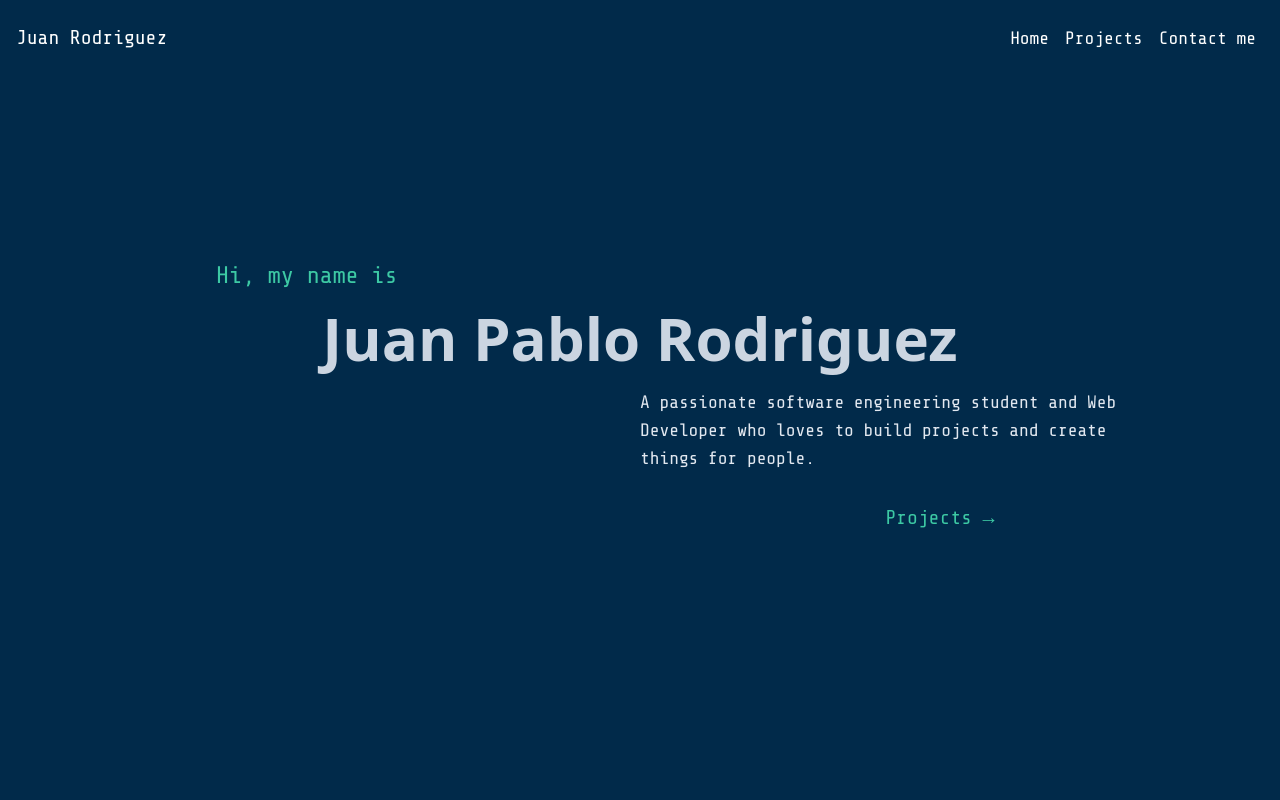
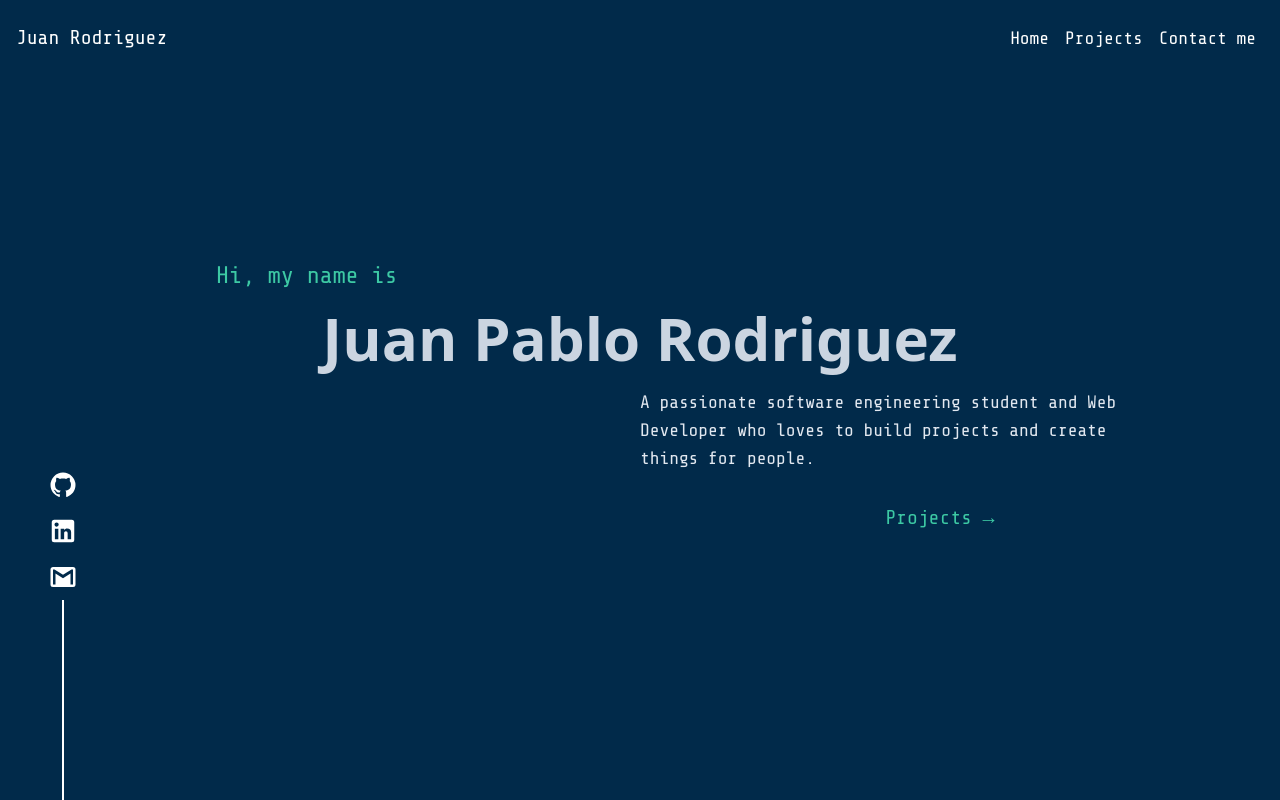
Before and after one commit to Rodriguez-Jp/portfolio, a React (Vite) app: page / in a window 1280 px wide. Shown: the top 800 px of the page. Built offline with nearby package versions, Linux system fonts and the light colour scheme.

Commit message:
Added the side navbar for social media

```diff
--- a/src/App.jsx
+++ b/src/App.jsx
@@ -1,4 +1,5 @@
 import Header from "./components/Header";
+import NavigationAside from "./components/NavigationAside";
 import Presentation from "./components/Presentation";
 
 function App() {
@@ -6,6 +7,7 @@
     <div className="w-full h-full">
       <Header />
       <Presentation />
+      <NavigationAside />
     </div>
   );
 }
--- /dev/null
+++ b/src/components/NavigationAside.jsx
@@ -0,0 +1,74 @@
+import { motion } from "framer-motion";
+
+export default function NavigationAside() {
+  return (
+    <motion.div
+      className="fixed bottom-0 left-10 hidden md:block"
+      animate={{ y: [1200, 0] }}
+      transition={{ duration: 0.5, delay: 2 }}
+    >
+      <ul className="flex flex-col p-0 items-center after:content-[''] after:w-[1.5px] after:block after:h-[200px] after:bg-white">
+        <li className="p-2 hover:scale-110 hover:opacity-90 transition-transform duration-150">
+          {/*Github icon  */}
+          <a
+            href="https://github.com/Rodriguez-Jp"
+            target="_blank"
+            rel="noopener noreferrer"
+          >
+            <svg
+              width="30"
+              height="30"
+              viewBox="0 0 24 24"
+              xmlns="http://www.w3.org/2000/svg"
+            >
+              <path
+                fill="#fff"
+                d="M12 2A10 10 0 0 0 2 12c0 4.42 2.87 8.17 6.84 9.5c.5.08.66-.23.66-.5v-1.69c-2.77.6-3.36-1.34-3.36-1.34c-.46-1.16-1.11-1.47-1.11-1.47c-.91-.62.07-.6.07-.6c1 .07 1.53 1.03 1.53 1.03c.87 1.52 2.34 1.07 2.91.83c.09-.65.35-1.09.63-1.34c-2.22-.25-4.55-1.11-4.55-4.92c0-1.11.38-2 1.03-2.71c-.1-.25-.45-1.29.1-2.64c0 0 .84-.27 2.75 1.02c.79-.22 1.65-.33 2.5-.33c.85 0 1.71.11 2.5.33c1.91-1.29 2.75-1.02 2.75-1.02c.55 1.35.2 2.39.1 2.64c.65.71 1.03 1.6 1.03 2.71c0 3.82-2.34 4.66-4.57 4.91c.36.31.69.92.69 1.85V21c0 .27.16.59.67.5C19.14 20.16 22 16.42 22 12A10 10 0 0 0 12 2Z"
+              />
+            </svg>
+          </a>
+        </li>
+        <li className="p-2 hover:scale-110 hover:opacity-90 transition-transform duration-150">
+          {/* LinkedIn icon */}
+          <a
+            href="https://www.linkedin.com/in/juan-pablo-rodriguez-53b5a41b4/"
+            target="_blank"
+            rel="noopener noreferrer"
+          >
+            <svg
+              width="30"
+              height="30"
+              viewBox="0 0 24 24"
+              xmlns="http://www.w3.org/2000/svg"
+            >
+              <path
+                fill="#fff"
+                d="M19 3a2 2 0 0 1 2 2v14a2 2 0 0 1-2 2H5a2 2 0 0 1-2-2V5a2 2 0 0 1 2-2h14m-.5 15.5v-5.3a3.26 3.26 0 0 0-3.26-3.26c-.85 0-1.84.52-2.32 1.3v-1.11h-2.79v8.37h2.79v-4.93c0-.77.62-1.4 1.39-1.4a1.4 1.4 0 0 1 1.4 1.4v4.93h2.79M6.88 8.56a1.68 1.68 0 0 0 1.68-1.68c0-.93-.75-1.69-1.68-1.69a1.69 1.69 0 0 0-1.69 1.69c0 .93.76 1.68 1.69 1.68m1.39 9.94v-8.37H5.5v8.37h2.77Z"
+              />
+            </svg>
+          </a>
+        </li>
+        <li className="p-2 hover:scale-110 hover:opacity-90 transition-transform duration-150">
+          {/* Gmail icon */}
+          <a
+            href="mailto:juanrdrz16@gmail.com"
+            target="_blank"
+            rel="noopener noreferrer"
+          >
+            <svg
+              width="30"
+              height="30"
+              viewBox="0 0 24 24"
+              xmlns="http://www.w3.org/2000/svg"
+            >
+              <path
+                fill="#fff"
+                d="M20 18h-2V9.25L12 13L6 9.25V18H4V6h1.2l6.8 4.25L18.8 6H20m0-2H4c-1.11 0-2 .89-2 2v12a2 2 0 0 0 2 2h16a2 2 0 0 0 2-2V6a2 2 0 0 0-2-2Z"
+              />
+            </svg>
+          </a>
+        </li>
+      </ul>
+    </motion.div>
+  );
+}
--- /dev/null
+++ b/src/components/SocialMediaAside.jsx
@@ -0,0 +1,3 @@
+export default function SocialMediaAside() {
+  return <div>SocialMediaAside</div>;
+}
```
